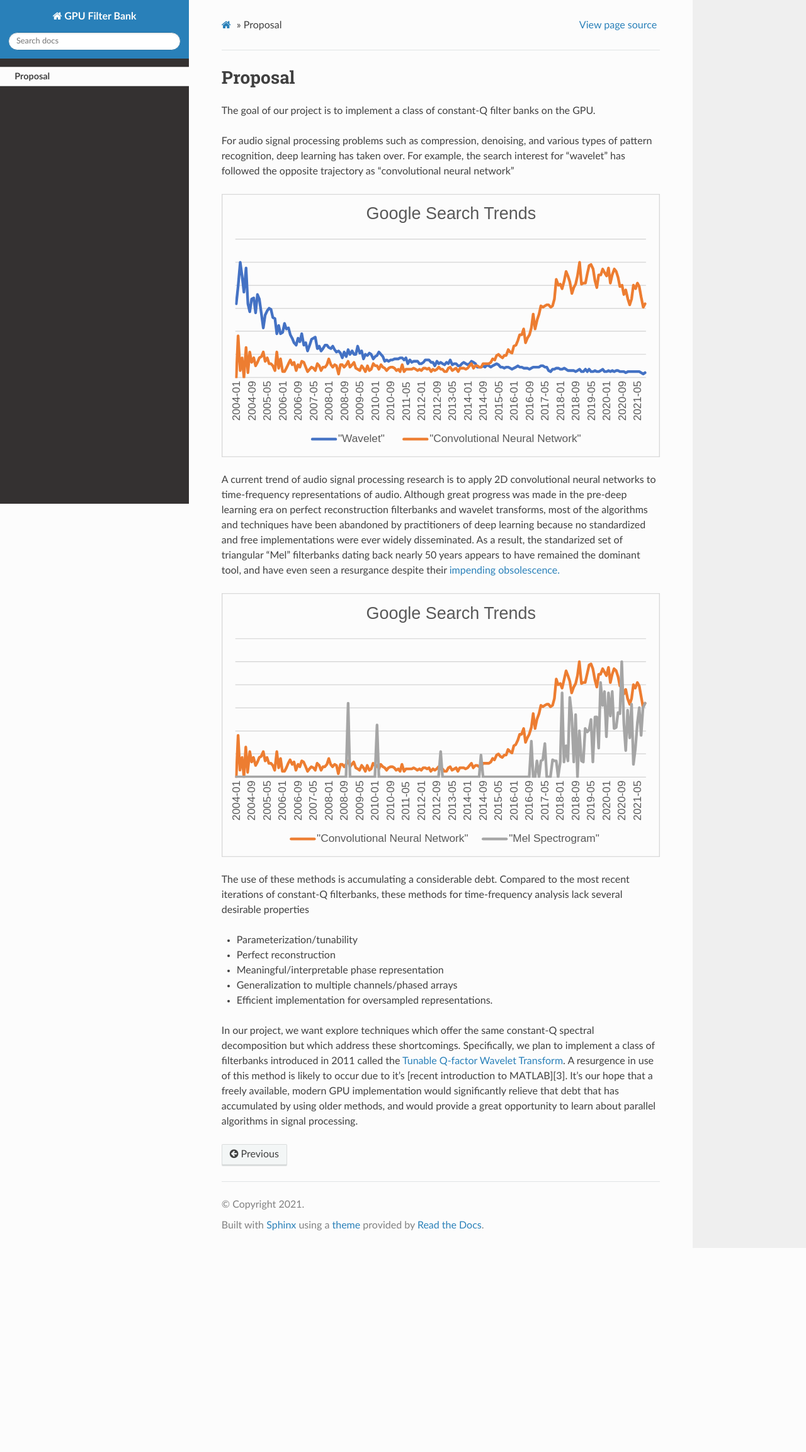
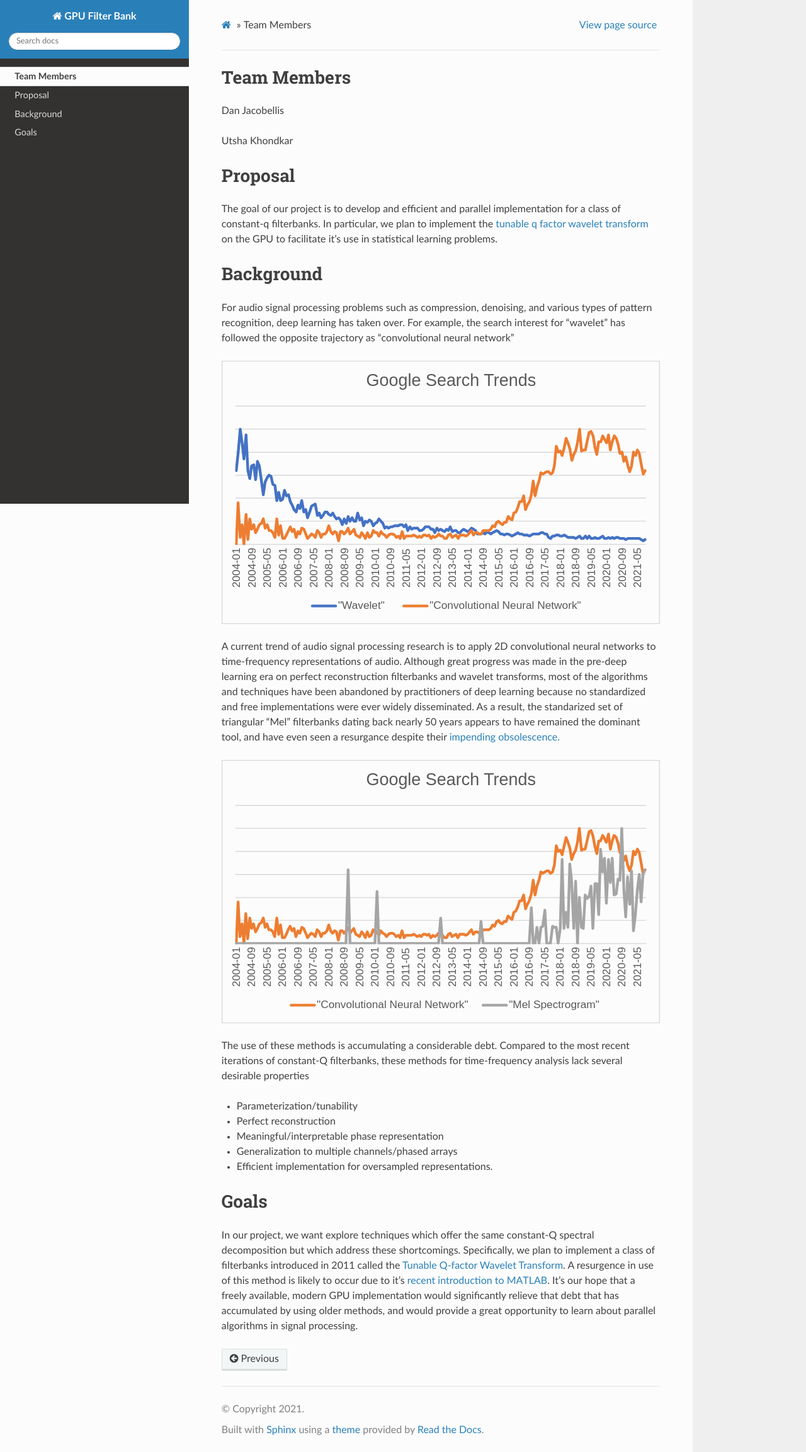
Before and after one commit to danjacobellis/GPUfilterbank, a plain HTML site: page docs/overview.html in a window 1280 px wide. Shown: the whole page at 63% size. Before the commit the page ends 1982 px from the top, so only its background shows below. Drawn offline with Linux system fonts and the light colour scheme.

Commit message:
formatting

```diff
--- a/docs/overview.html
+++ b/docs/overview.html
@@ -7,7 +7,7 @@
 
   <meta name="viewport" content="width=device-width, initial-scale=1.0" />
 
-  <title>Proposal &mdash; GPU Filter Bank  documentation</title>
+  <title>Team Members &mdash; GPU Filter Bank  documentation</title>
 
 
 
@@ -87,7 +87,10 @@
 
 
               <ul class="current">
-<li class="toctree-l1 current"><a class="current reference internal" href="#">Proposal</a></li>
+<li class="toctree-l1 current"><a class="current reference internal" href="#">Team Members</a></li>
+<li class="toctree-l1"><a class="reference internal" href="#proposal">Proposal</a></li>
+<li class="toctree-l1"><a class="reference internal" href="#background">Background</a></li>
+<li class="toctree-l1"><a class="reference internal" href="#goals">Goals</a></li>
 </ul>
 
 
@@ -136,7 +139,7 @@
 
       <li><a href="index.html" class="icon icon-home"></a> &raquo;</li>
 
-      <li>Proposal</li>
+      <li>Team Members</li>
 
 
       <li class="wy-breadcrumbs-aside">
@@ -155,9 +158,17 @@
           <div role="main" class="document" itemscope="itemscope" itemtype="http://schema.org/Article">
            <div itemprop="articleBody">
 
-  <div class="tex2jax_ignore mathjax_ignore section" id="proposal">
+  <div class="tex2jax_ignore mathjax_ignore section" id="team-members">
+<h1>Team Members<a class="headerlink" href="#team-members" title="Permalink to this headline">¶</a></h1>
+<p>Dan Jacobellis</p>
+<p>Utsha Khondkar</p>
+</div>
+<div class="tex2jax_ignore mathjax_ignore section" id="proposal">
 <h1>Proposal<a class="headerlink" href="#proposal" title="Permalink to this headline">¶</a></h1>
-<p>The goal of our project is to implement a class of constant-Q filter banks on the GPU.</p>
+<p>The goal of our project is to develop and efficient and parallel implementation for a class of constant-q filterbanks. In particular, we plan to implement the <a class="reference external" href="https://doi.org/10.1109/TSP.2011.2143711">tunable q factor wavelet transform</a> on the GPU to facilitate it’s use in statistical learning problems.</p>
+</div>
+<div class="tex2jax_ignore mathjax_ignore section" id="background">
+<h1>Background<a class="headerlink" href="#background" title="Permalink to this headline">¶</a></h1>
 <p>For audio signal processing problems such as compression, denoising, and various types of pattern recognition, deep learning has taken over. For example, the search interest for “wavelet” has followed the opposite trajectory as “convolutional neural network”</p>
 <p><img alt="" src="_images/trends1.svg" /></p>
 <p>A current trend of audio signal processing research is to apply 2D convolutional neural networks to time-frequency representations of audio. Although great progress was made in the pre-deep learning era on perfect reconstruction filterbanks and wavelet transforms, most of the algorithms and techniques have been abandoned by practitioners of deep learning because no standardized and free implementations were ever widely disseminated. As a result, the standarized set of triangular “Mel” filterbanks dating back nearly 50 years appears to have remained the dominant tool, and have even seen a resurgance despite their <a class="reference external" href="https://asmp-eurasipjournals.springeropen.com/articles/10.1186/s13636-021-00217-4">impending obsolescence.</a></p>
@@ -170,7 +181,10 @@
 <li><p>Generalization to multiple channels/phased arrays</p></li>
 <li><p>Efficient implementation for oversampled representations.</p></li>
 </ul>
-<p>In our project, we want explore techniques which offer the same constant-Q spectral decomposition but which address these shortcomings. Specifically, we plan to implement a class of filterbanks introduced in 2011 called the <a class="reference external" href="https://www.mathworks.com/help/wavelet/ref/tqwt.html">Tunable Q-factor Wavelet Transform</a>. A resurgence in use of this method is likely to occur due to it’s [recent introduction to MATLAB][3]. It’s our hope that a freely available, modern GPU implementation would significantly relieve that debt that has accumulated by using older methods, and would provide a great opportunity to learn about parallel algorithms in signal processing.</p>
+</div>
+<div class="tex2jax_ignore mathjax_ignore section" id="goals">
+<h1>Goals<a class="headerlink" href="#goals" title="Permalink to this headline">¶</a></h1>
+<p>In our project, we want explore techniques which offer the same constant-Q spectral decomposition but which address these shortcomings. Specifically, we plan to implement a class of filterbanks introduced in 2011 called the <a class="reference external" href="https://doi.org/10.1109/TSP.2011.2143711">Tunable Q-factor Wavelet Transform</a>. A resurgence in use of this method is likely to occur due to it’s <a class="reference external" href="https://www.mathworks.com/help/wavelet/ref/tqwt.html">recent introduction to MATLAB</a>. It’s our hope that a freely available, modern GPU implementation would significantly relieve that debt that has accumulated by using older methods, and would provide a great opportunity to learn about parallel algorithms in signal processing.</p>
 </div>
 
 
```
Also changed, not shown: docs/genindex.html (+4 -1 lines), docs/index.html (+10 -4 lines), docs/search.html (+4 -1 lines), docs/searchindex.js (+1 -1 lines), docs/_sources/overview.md.txt, 2 other files.
